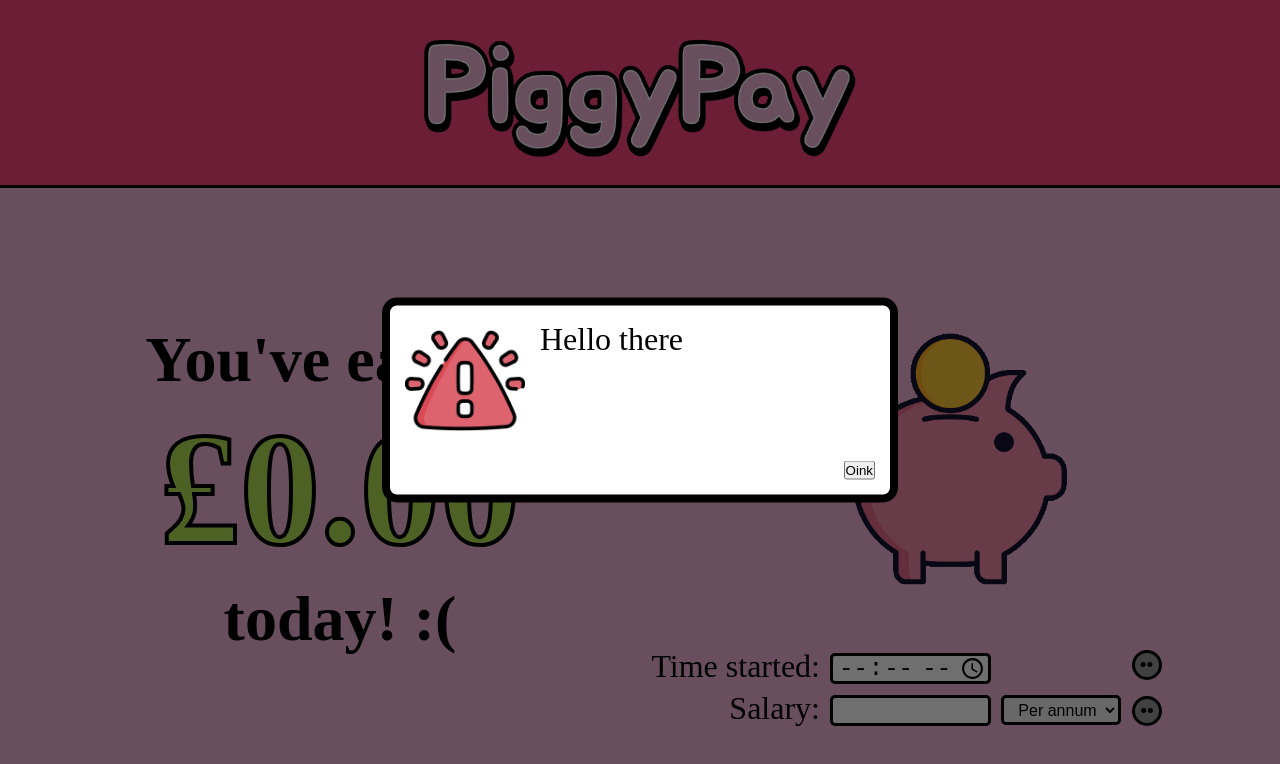
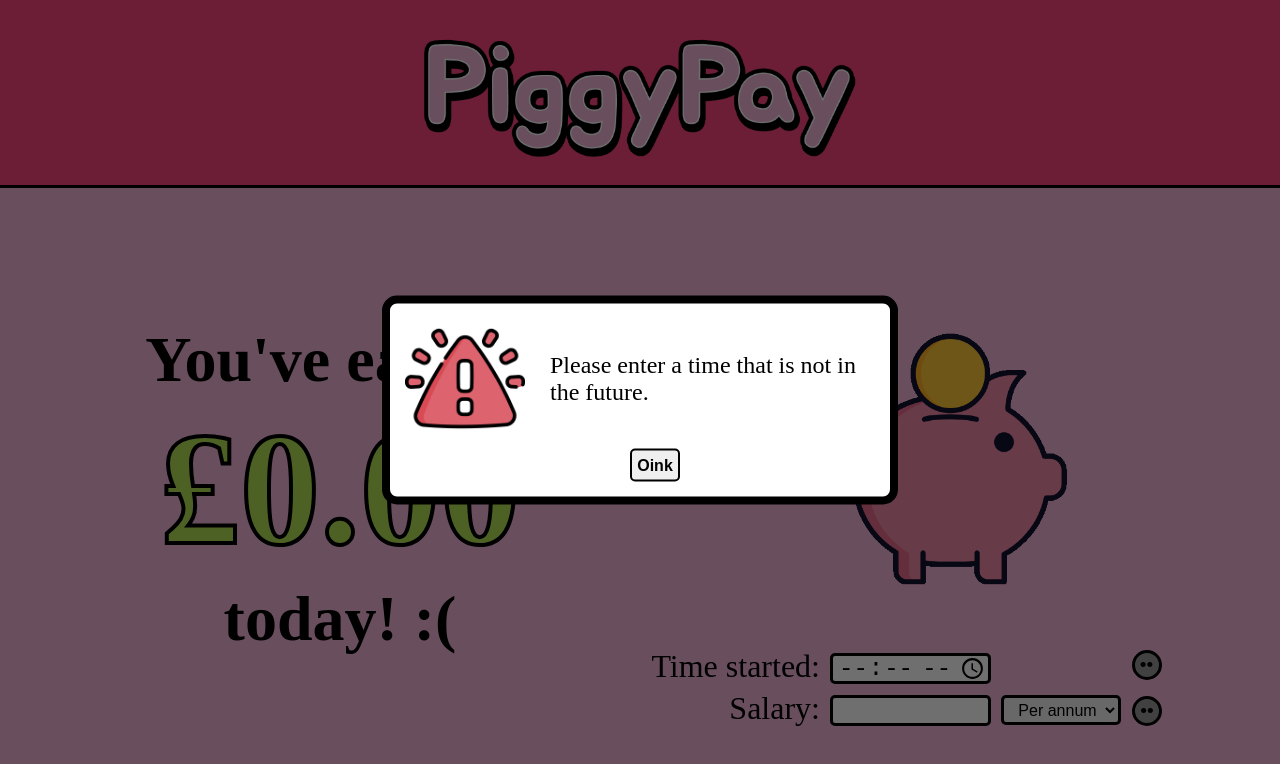
Before and after one commit to Fraser-Dwyer/Piggypay, a React (Create React App) app: page / in a window 1280 px wide. Shown: the top 764 px of the page. Built offline with nearby package versions, Linux system fonts and the light colour scheme.

Commit message:
Error message overlay done (not yet functional)

```diff
--- a/src/App.css
+++ b/src/App.css
@@ -227,23 +227,40 @@
     align-items: center;
   }
 
-  .errorMessageContainer {
+  .imgMsgContainer {
     display: flex;
-    padding: 15px;
+    align-items: center;
   }
 
-  .errorMessageContainer img {
+  .imgMsgContainer img {
     width: 120px;
-    margin-right: 15px;
+    margin: 15px 10px 5px 15px;
   }
 
-  .errorMessageContainer p {
-    font-size: 2rem;
+  .imgMsgContainer p {
+    margin: 15px 5px 5px 15px;
+    font-size: 1.5rem;
+
   }
 
-  .errorContainer button {
-    float: right;
+  .oinkButtonContainer button {
+    position: relative;
+    left: 50%;
+    transform: translate(-50%, 0%);
     margin: 5px 15px 15px 15px;
+    font-size: 1rem;
+    padding: 5px;
+    font-weight: bold;
+    width: 50px;
+    height: 33px;
+    border: 2px solid black;
+    border-radius: 5px;
   }
 
+  .oinkButtonContainer button:hover {
+    cursor: pointer;
+    background-color: darkgray;
+    font-size: bolder;
+    border: 3px solid black;
+  }
 }
--- a/src/App.js
+++ b/src/App.js
@@ -84,11 +84,13 @@ function App() {
     <div>
       <div className="backgroundOverlay">
         <div className="errorContainer">
-          <div className="errorMessageContainer">
+          <div className="imgMsgContainer">
             <img src={errorSymbol} alt="redCross"></img>
-            <p>Hello there</p>
+            <p>Please enter a time that is not in the future.</p>
           </div>
-          <button>Oink</button>
+          <div className="oinkButtonContainer">
+            <button>Oink</button>
+          </div>
         </div>
       </div>
       <div className="banner">
```
